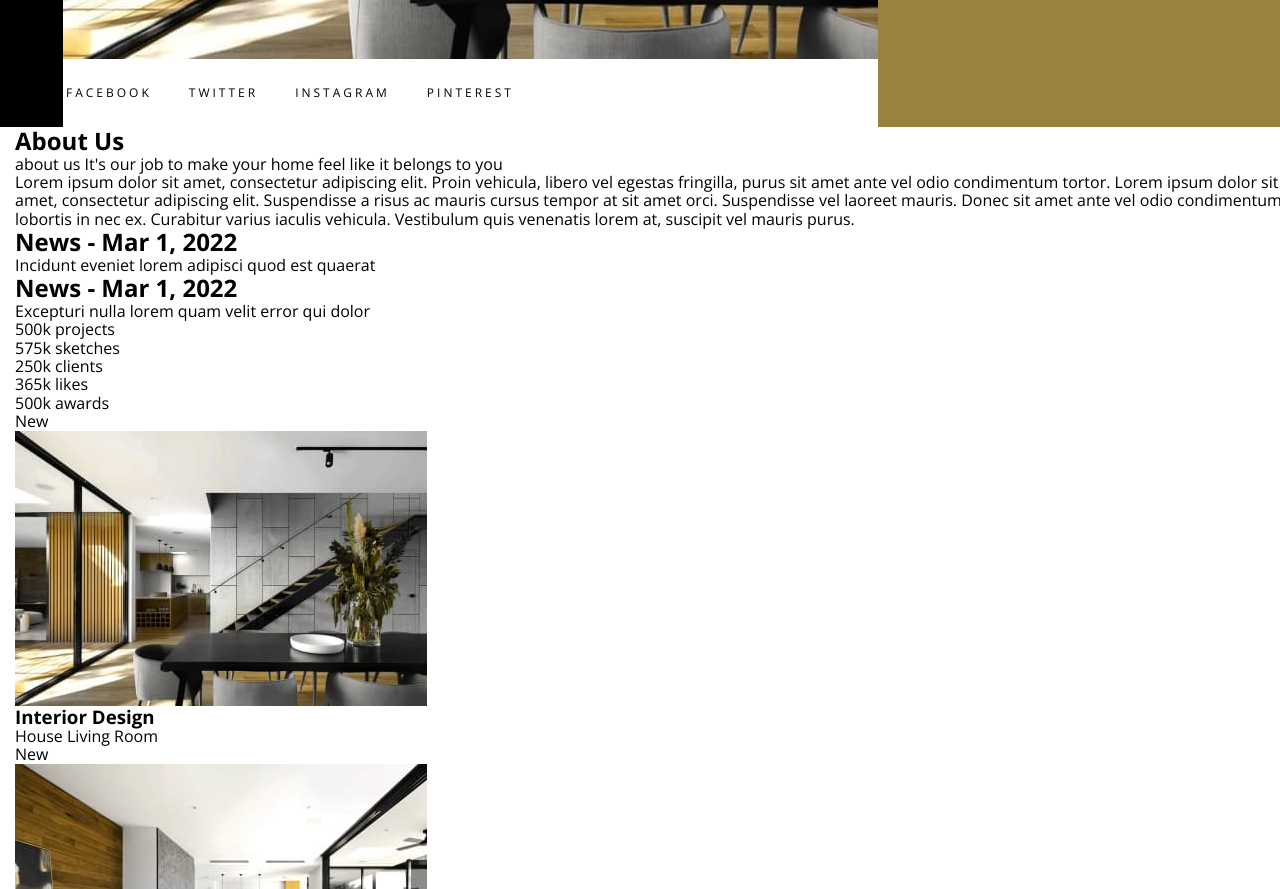
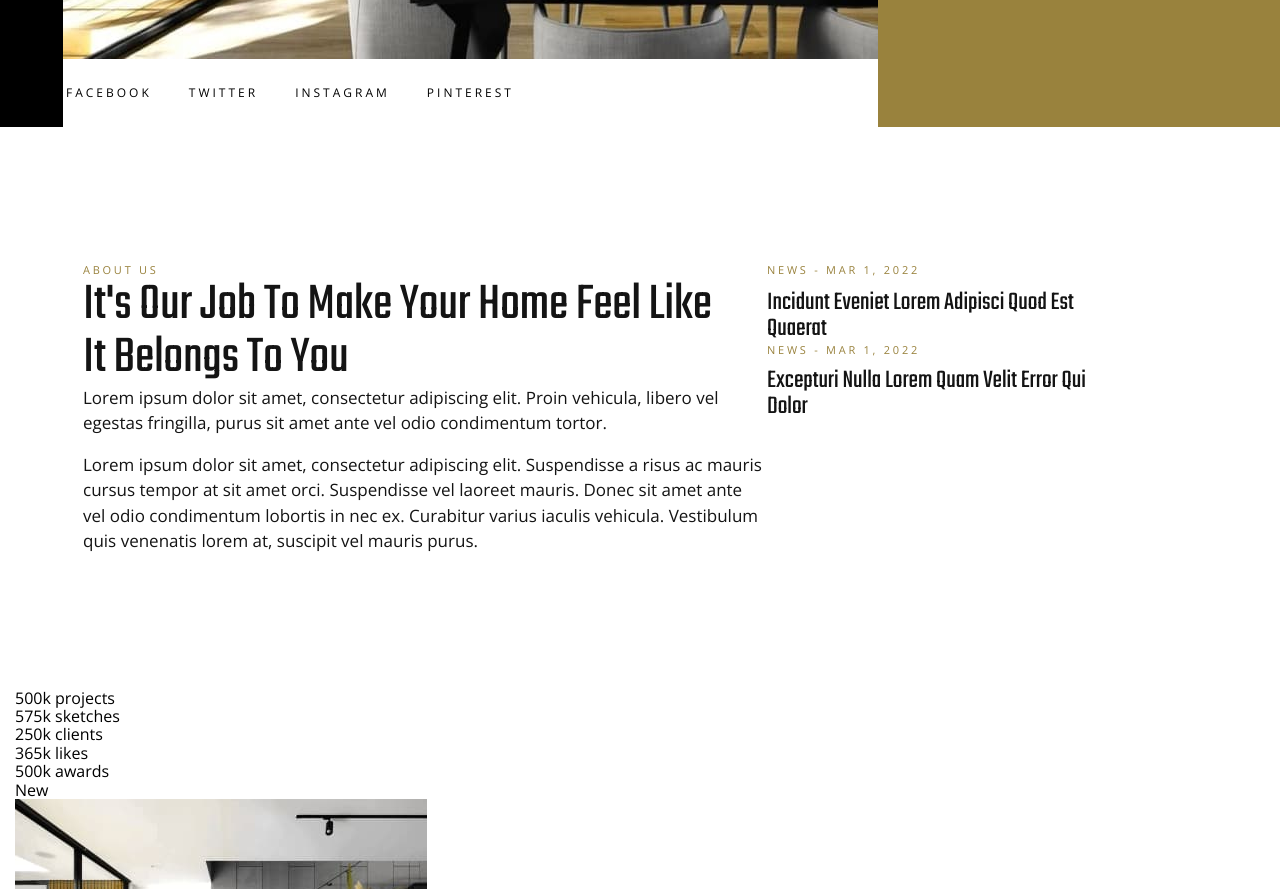
Before and after one commit to MaksimKhandeshyn/Vantage, a plain HTML site: page index.html in a window 1280 px wide. Shown: the part 600-1489 px from the top of the page. Drawn offline with nearby package versions, Linux system fonts and the light colour scheme.

Commit message:
cuztumizate second section

```diff
--- a/index.html
+++ b/index.html
@@ -22,8 +22,8 @@
   <body>
     <header class="header">
       <div class="container header-box">
-        <img src="./images/logo.png" alt="logo of Vantage" class="header-img">
-        <p class="architecture  header-text">Architecture</p>
+        <img src="./images/logo.png" alt="logo of Vantage" class="header-img" />
+        <p class="architecture header-text">Architecture</p>
         <p class="made-with header-text">Made With</p>
         <nav class="nav">
           <ul class="nav-list list">
@@ -53,7 +53,7 @@
     <main>
       <section class="hero">
         <div class="container">
-          <img src="./images/vantage-hero-bg.jpg" alt="" class="hero-bg-img">
+          <img src="./images/vantage-hero-bg.jpg" alt="" class="hero-bg-img" />
           <div class="hero-block">
             <h2 class="hero__block-title">vantage studio</h2>
             <p class="hero__block-greeting">Your Vision, Our Expertise!</p>
@@ -67,7 +67,9 @@
                 <button type="button" class="hero__list-btn">explore</button>
               </li>
               <li class="hero__list-item">
-                <button type="button" class="hero__list-btn second-btn">let's chat</button>
+                <button type="button" class="hero__list-btn second-btn">
+                  let's chat
+                </button>
               </li>
             </ul>
           </div>
@@ -92,34 +94,37 @@
       </section>
 
       <section class="our-job">
-        <div class="container">
-          <div class="our-job-container">
+        <div class="container our-job-box">
+          <div class="bbx">
+
             <h2 class="our-job-subtitle">About Us</h2>
             <p class="our-job-title">
-              about us It's our job to make your home feel like it belongs to
-              you
+              It's our job to make your home feel like it belongs to you
             </p>
             <p class="our-job-info">
-              <span class="first-part"
-                >Lorem ipsum dolor sit amet, consectetur adipiscing elit. Proin
-                vehicula, libero vel egestas fringilla, purus sit amet ante vel
-                odio condimentum tortor.</span
-              >
-              Lorem ipsum dolor sit amet, consectetur adipiscing elit.
-              Suspendisse a risus ac mauris cursus tempor at sit amet orci.
-              Suspendisse vel laoreet mauris. Donec sit amet ante vel odio
-              condimentum lobortis in nec ex. Curabitur varius iaculis vehicula.
-              Vestibulum quis venenatis lorem at, suscipit vel mauris purus.
+              Lorem ipsum dolor sit amet, consectetur adipiscing elit. Proin
+              vehicula, libero vel egestas fringilla, purus sit amet ante vel odio
+              condimentum tortor.
+            </p>
+            <p class="our-job-continue">
+              Lorem ipsum dolor sit amet, consectetur adipiscing elit. Suspendisse
+              a risus ac mauris cursus tempor at sit amet orci. Suspendisse vel
+              laoreet mauris. Donec sit amet ante vel odio condimentum lobortis in
+              nec ex. Curabitur varius iaculis vehicula. Vestibulum quis venenatis
+              lorem at, suscipit vel mauris purus.
             </p>
           </div>
-          <h2 class="our-job-subtitle">News - Mar 1, 2022</h2>
-          <p class="our-job-title">
-            Incidunt eveniet lorem adipisci quod est quaerat
-          </p>
-          <h2 class="our-job-subtitle">News - Mar 1, 2022</h2>
-          <p class="our-job-title">
-            Excepturi nulla lorem quam velit error qui dolor
-          </p>
+          <!--лист с 4-я карточками????-->
+          <div class="news-box">
+            <h2 class="our-job-subtitle news-data">News - Mar 1, 2022</h2>
+            <p class="our-job-title news">
+              Incidunt eveniet lorem adipisci quod est quaerat
+            </p>
+            <h2 class="our-job-subtitle">News - Mar 1, 2022</h2>
+            <p class="our-job-title news">
+              Excepturi nulla lorem quam velit error qui dolor
+            </p>
+          </div>
         </div>
       </section>
 
--- a/sass/layout/_header.scss
+++ b/sass/layout/_header.scss
@@ -30,7 +30,6 @@
       color: #fff;
       font-size: 10px;
     }
-
     .nav-list {
       display: flex;
       padding-left: 205px;
--- a/sass/pages/_home.scss
+++ b/sass/pages/_home.scss
@@ -59,7 +59,6 @@
     }
   }
   .social-media {
-
     width: 815px;
     .social-media-list {
       display: flex;
@@ -89,6 +88,50 @@
     width: 489px;
     height: 329px;
     background-color: $main-color;
-
   }
 }
+
+.our-job {
+  padding: 135px 68px;
+  .our-job-box {
+    display: flex;
+    .our-job-subtitle {
+      font-weight: 400;
+      font-size: 11px;
+      line-height: 151%;
+      letter-spacing: 0.25em;
+      text-transform: uppercase;
+      color: $main-color;
+    }
+    .our-job-title {
+      font-family: $second-family;
+      font-weight: 400;
+      font-size: 53px;
+      line-height: 100%;
+      text-transform: capitalize;
+      color: #141414;
+      width: 655px;
+    }
+    .our-job-info {
+      width: 683px;
+      font-size: 17px;
+      line-height: 150%;
+      color: #141414;
+    }
+    .our-job-continue {
+      font-size: 17px;
+      line-height: 150%;
+      color: #141414;
+      width: 684px;
+      margin-top: 16px;
+    }
+    .news-data {
+        margin-bottom: 11px;
+    }
+    .news {
+      width: 323px;
+      font-size: 26px;
+      margin-top: 10px;
+    }
+  }
+}
```
Also changed, not shown: css/main.css, css/main.min.css, 2 other files.
